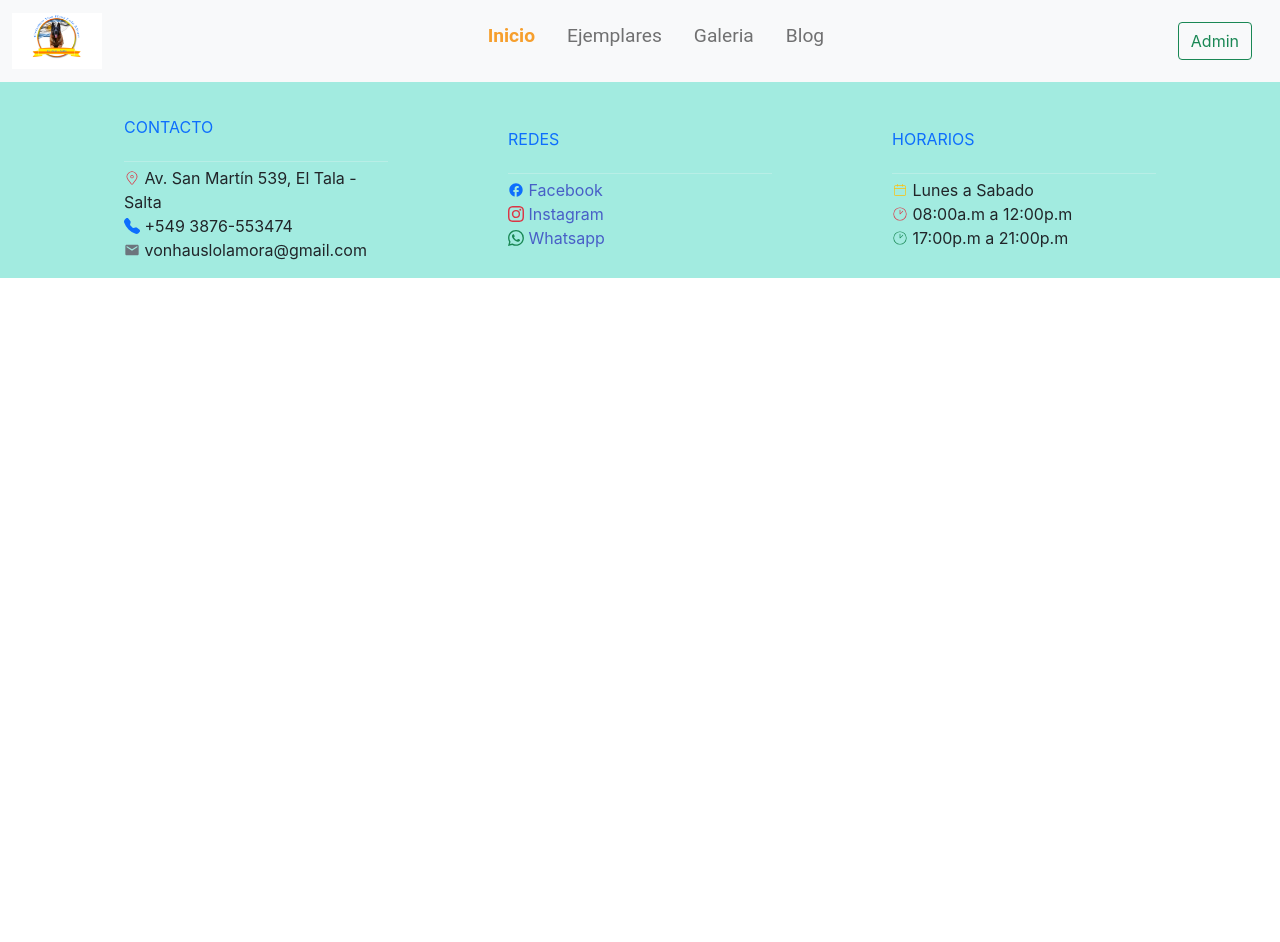
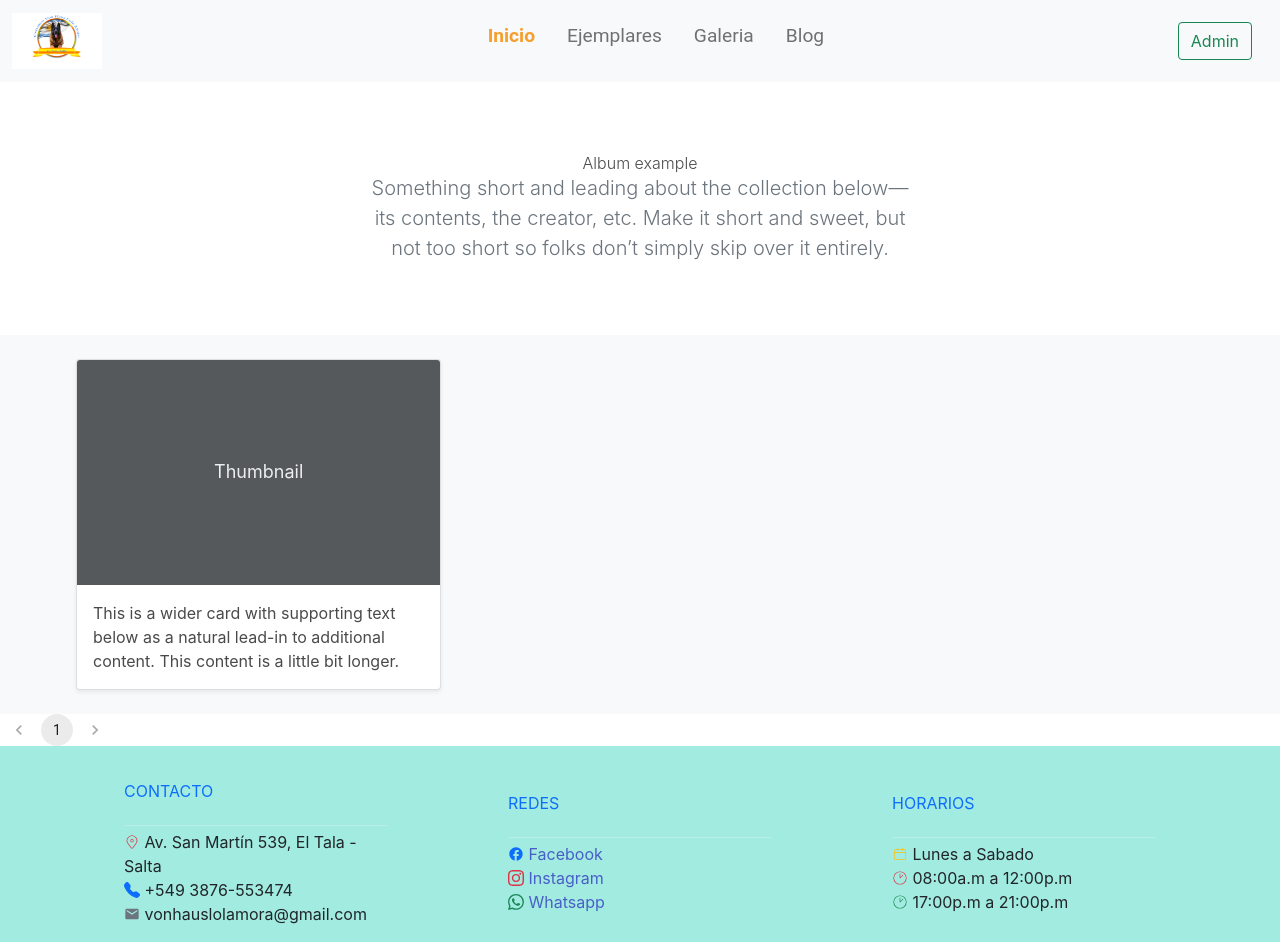
Before and after one commit to gonzalo991/von-haus-frontend, a React (Vite) app in the folder von-haus-app/: page /galeria in a window 1280 px wide. Before the commit the page ends 800 px from the top, so only its background shows below. Built offline with nearby package versions, Linux system fonts and the light colour scheme; a web font is replaced by a local one.

Commit message:
modificaciones en el archivo types, esquema del blog

```diff
--- a/von-haus-app/index.html
+++ b/von-haus-app/index.html
@@ -8,6 +8,8 @@
   <link href="https://cdn.jsdelivr.net/npm/bootstrap@5.1.3/dist/css/bootstrap.min.css" rel="stylesheet"
     integrity="sha384-1BmE4kWBq78iYhFldvKuhfTAU6auU8tT94WrHftjDbrCEXSU1oBoqyl2QvZ6jIW3" crossorigin="anonymous">
   <link rel="stylesheet" href="https://cdn.jsdelivr.net/npm/bulma@0.9.4/css/bulma-rtl.min.css">
+  <link rel="canonical" href="https://getbootstrap.com/docs/5.1/examples/blog/">
+  <link rel="canonical" href="https://getbootstrap.com/docs/5.1/examples/album/">
   <title>Von Haus Lola Mora | Página Oficial</title>
 </head>
 
--- a/von-haus-app/src/components/pages/Blog.tsx
+++ b/von-haus-app/src/components/pages/Blog.tsx
@@ -1,9 +1,74 @@
-import React from 'react'
+import React, { useEffect, useState } from 'react';
+import '../scss/Blog.scss';
+import { Link } from 'react-router-dom';
+import { Pagination } from '@mui/material';
+import axios from 'axios';
+import { Article } from '../types/Types';
 
 const Blog: React.FC = () => {
+    const [article, setArticle] = useState<Article[]>([]);
+
+    useEffect(() => {
+        (async () => {
+            const endpoint = 'https://von-haus-data-backend.onrender.com/articulos/getArticles';
+            await axios.get<Article[]>(endpoint).then(response => {
+                const data = response.data;
+                setArticle(data);
+            }).catch((err) => {
+                console.error(`Ocurrio un error al cargar los articulos: ${err}`)
+                alert("No se pudo cargar los datos");
+            })
+
+        })();
+    }, []);
+
+    console.log(article);
+
     return (
         <>
+            <main className="container">
+                <div className="p-4 p-md-5 mb-4 text-white rounded bg-dark">
+                    <div className="col-md-6 px-0">
+                        <h1 className="display-4 fst-italic">Title of a longer featured blog post</h1>
+                        <p className="lead my-3">Multiple lines of text that form the lede, informing new readers quickly and efficiently about what’s most interesting in this post’s contents.</p>
+                        <p className="lead mb-0"><a href="#" className="text-white fw-bold">Continue reading...</a></p>
+                    </div>
+                </div>
 
+                <div className="row mb-2">
+                    {
+                        article.map(articlePops => {
+                            const { _id, titulo, subtitulo, texto, image, createdAt } = articlePops;
+                            const imgUrl = `https://von-haus-data-backend.onrender.com/uploads/${image}`;
+                            const dateString = new Date(createdAt).toLocaleDateString();
+
+                            return (
+                                <div className="col-md-6" key={_id}>
+                                    <div className="row g-0 border rounded overflow-hidden flex-md-row mb-4 shadow-sm h-md-250 position-relative">
+
+                                        <div className="col p-4 d-flex flex-column position-static">
+                                            <strong className="d-inline-block mb-2 text-primary">{titulo}</strong>
+                                            <h3 className="mb-0">{subtitulo}</h3>
+                                            <div className="mb-1 mt-1 text-muted">Fecha: {dateString}</div>
+                                            <p className="card-text mb-auto">{texto.substring(0, 150) + "..."}</p>
+                                            <Link className='button is-link' to={`/detalle?id_articulo=${articlePops._id}`}>Leer +</Link>
+                                        </div>
+
+                                        <div className="col-auto d-none d-lg-block">
+                                            <img className='bd-placeholder-img' style={{ width: 200, height: 250 }} src={imgUrl} />
+                                        </div>
+
+                                    </div>
+
+                                </div>
+                            );
+                        })
+                    }
+                </div>
+
+            </main>
+
+            <Pagination />
         </>
     )
 }
--- a/von-haus-app/src/components/pages/Dashboard/DashboardRouter.tsx
+++ b/von-haus-app/src/components/pages/Dashboard/DashboardRouter.tsx
@@ -1,5 +1,6 @@
 import React from 'react';
 import { Route, Routes } from 'react-router-dom';
+import Dashboard from './Dashboard';
 import WriteArticle from './WriteArticle';
 import ArticlesTable from './ArticlesTable';
 import AddToGallery from './AddToGallery';
@@ -7,6 +8,7 @@ import AddToGallery from './AddToGallery';
 const DashboardRouter: React.FC = () => {
     return (
         <Routes>
+            <Route path="/admin" element={<Dashboard />} />
             <Route path="/admin/publicar" element={<WriteArticle />} />
             <Route path="/admin/listado" element={<ArticlesTable />} />
             <Route path='/admin/agregarImagen' element={<AddToGallery />} />
--- a/von-haus-app/src/components/pages/Galeria.tsx
+++ b/von-haus-app/src/components/pages/Galeria.tsx
@@ -1,9 +1,47 @@
 import React from 'react';
+import '../scss/Album.scss';
+import { Pagination } from '@mui/material';
 
 const Galeria: React.FC = () => {
     return (
         <>
+            <main>
+                <section className="py-5 text-center container">
+                    <div className="row py-lg-5">
+                        <div className="col-lg-6 col-md-8 mx-auto">
+                            <h1 className="fw-light">Album example</h1>
+                            <p className="lead text-muted">Something short and leading about the collection below—its contents, the creator,
+                                etc. Make it short and sweet, but not too short so folks don’t simply skip over it entirely.</p>
+                        </div>
+                    </div>
+                </section>
 
+                <div className="album py-5 bg-light">
+                    <div className="container">
+
+                        <div className="row row-cols-1 row-cols-sm-2 row-cols-md-3 g-3">
+                            <div className="col">
+                                <div className="card shadow-sm">
+                                    <svg className="bd-placeholder-img card-img-top" width="100%" height="225" xmlns="http://www.w3.org/2000/svg"
+                                        role="img" aria-label="Placeholder: Thumbnail" preserveAspectRatio="xMidYMid slice" focusable="false">
+                                        <title>Placeholder</title>
+                                        <rect width="100%" height="100%" fill="#55595c" /><text x="50%" y="50%" fill="#eceeef"
+                                            dy=".3em">Thumbnail</text>
+                                    </svg>
+
+                                    <div className="card-body">
+                                        <p className="card-text">This is a wider card with supporting text below as a natural lead-in to additional
+                                            content. This content is a little bit longer.</p>
+                                    </div>
+                                </div>
+                            </div>
+                        </div>
+                    </div>
+                </div>
+
+            </main>
+
+            <Pagination />
         </>
     )
 }
--- /dev/null
+++ b/von-haus-app/src/components/scss/Album.scss
@@ -0,0 +1,13 @@
+.bd-placeholder-img {
+    font-size: 1.125rem;
+    text-anchor: middle;
+    -webkit-user-select: none;
+    -moz-user-select: none;
+    user-select: none;
+}
+
+@media (min-width: 768px) {
+    .bd-placeholder-img-lg {
+        font-size: 3.5rem;
+    }
+}
--- /dev/null
+++ b/von-haus-app/src/components/scss/Blog.scss
@@ -0,0 +1,13 @@
+.bd-placeholder-img {
+    font-size: 1.125rem;
+    text-anchor: middle;
+    -webkit-user-select: none;
+    -moz-user-select: none;
+    user-select: none;
+}
+
+@media (min-width: 768px) {
+    .bd-placeholder-img-lg {
+        font-size: 3.5rem;
+    }
+}
--- a/von-haus-app/src/components/types/Types.d.ts
+++ b/von-haus-app/src/components/types/Types.d.ts
@@ -25,6 +25,9 @@ export interface Article {
     _id: number;
     titulo: string;
     subtitulo: string;
+    image: string,
+    texto: string,
+    createdAt: string
 }
 
 export interface ArticleProps {
```
Also changed, not shown: von-haus-app/src/components/pages/Home.tsx (+4 -4 lines).
